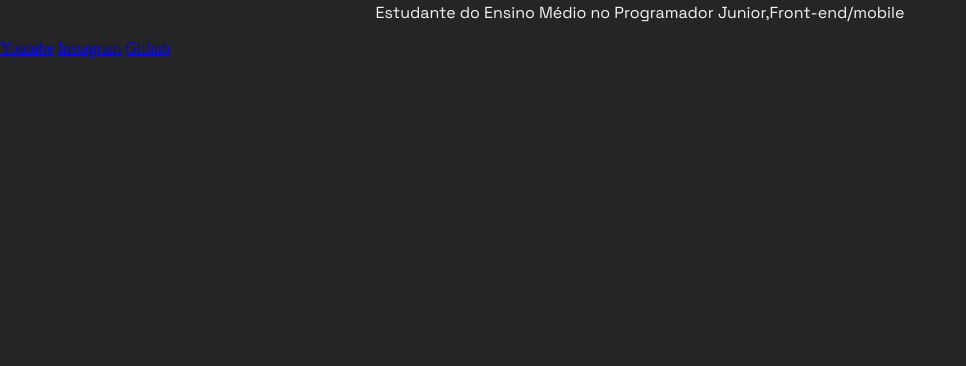
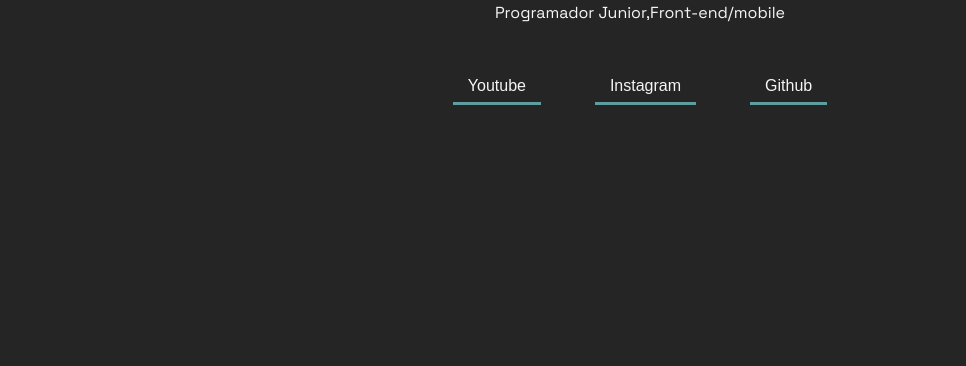
Before and after one commit to isaac2008-lab/ISAAC-port, a plain HTML site: page portifolio/index.html in a window 1280 px wide. Shown: the part 434-800 px from the top of the page, without its empty margins (0-966 px from the left). Drawn offline with Linux system fonts and the light colour scheme; a web font is replaced by a local one.

Commit message:
final.update
update final com alguns ajustes necessarios (transição de fonte dos links do corpo)

```diff
--- a/portifolio/index.html
+++ b/portifolio/index.html
@@ -8,9 +8,9 @@
     <header>
          <div class = "links">
 
-             <a href="https://m.youtube.com">Youtube</a>
-             <a href="http://www.instagram.com">Instagram</a>
-             <a href="https://github.com/isaac2008-lab">Github</a>
+             <a href="https://m.youtube.com" target="_blank">Youtube</a>
+             <a href="http://www.instagram.com"target="_blank">Instagram</a>
+             <a href="https://github.com/isaac2008-lab"target="_blank">Github</a>
 
          </div>
 
@@ -19,13 +19,13 @@
        <img src="https://avatars.githubusercontent.com/u/197322983?v=4" alt="mapa de nazaria" width="250" height="250">
        <h1>Isaac Avelino</h1>
        <h2>Estudante do Ensino Médio no <a href="https://grupocev.com/colegio/" target = _blank>CEV COLEGIO</a></h2>
-       <p>Estudante do Ensino Médio no Programador Junior,Front-end/mobile</p>
+       <p>Programador Junior,Front-end/mobile</p>
     </div>
-    <div class = "links">
+    <div id="linksbody" class = "links">
 
-        <a href="https://m.youtube.com">Youtube</a>
-        <a href="http://www.instagram.com">Instagram</a>
-        <a href="https://github.com/isaac2008-lab">Github</a>
+        <a href="https://m.youtube.com"target="_blank">Youtube</a>
+        <a href="http://www.instagram.com"target="_blank">Instagram</a>
+        <a href="https://github.com/isaac2008-lab"target="_blank">Github</a>
 
 
 </body>
--- a/portifolio/style.css
+++ b/portifolio/style.css
@@ -1,6 +1,7 @@
 
      @import url('https://fonts.googleapis.com/css2?family=Bytesized&display=swap');
      @import url('https://fonts.googleapis.com/css2?family=Space+Grotesk:wght@300..700&display=swap');
+     @import url('https://fonts.googleapis.com/css2?family=Poetsen+One&family=Space+Grotesk:wght@300..700&display=swap');
        body{
         background-color: #252525;
        }
@@ -22,7 +23,10 @@
         border:0 ;
 
        }
-       header div a {
+       .links{
+        text-align: center;
+       }
+       .links a {
         transition: 1000ms color;
         font-family: "Bytesized", sans-serif;
          font-weight: 400;
@@ -41,7 +45,7 @@
         border-color: aqua ;
 }
 
-        header div a:hover{
+        .links a:hover{
          color :cadetblue;
          font-size: 20px ;
          transition : 1000ms color;
@@ -79,3 +83,15 @@
           border: 5px solid black;
           margin-bottom: 32px;
         }
+        #linksbody{
+          padding-top: 32px;
+        }
+        #linksbody a {
+          padding-top: 32px;
+          padding-bottom: 8px;
+          border-bottom: 3px solid cadetblue;
+        }
+        #linksbody a :hover{
+          transition: 1000ms;
+          font-family: "Space Grotesk", sans-serif;
+        }
```
